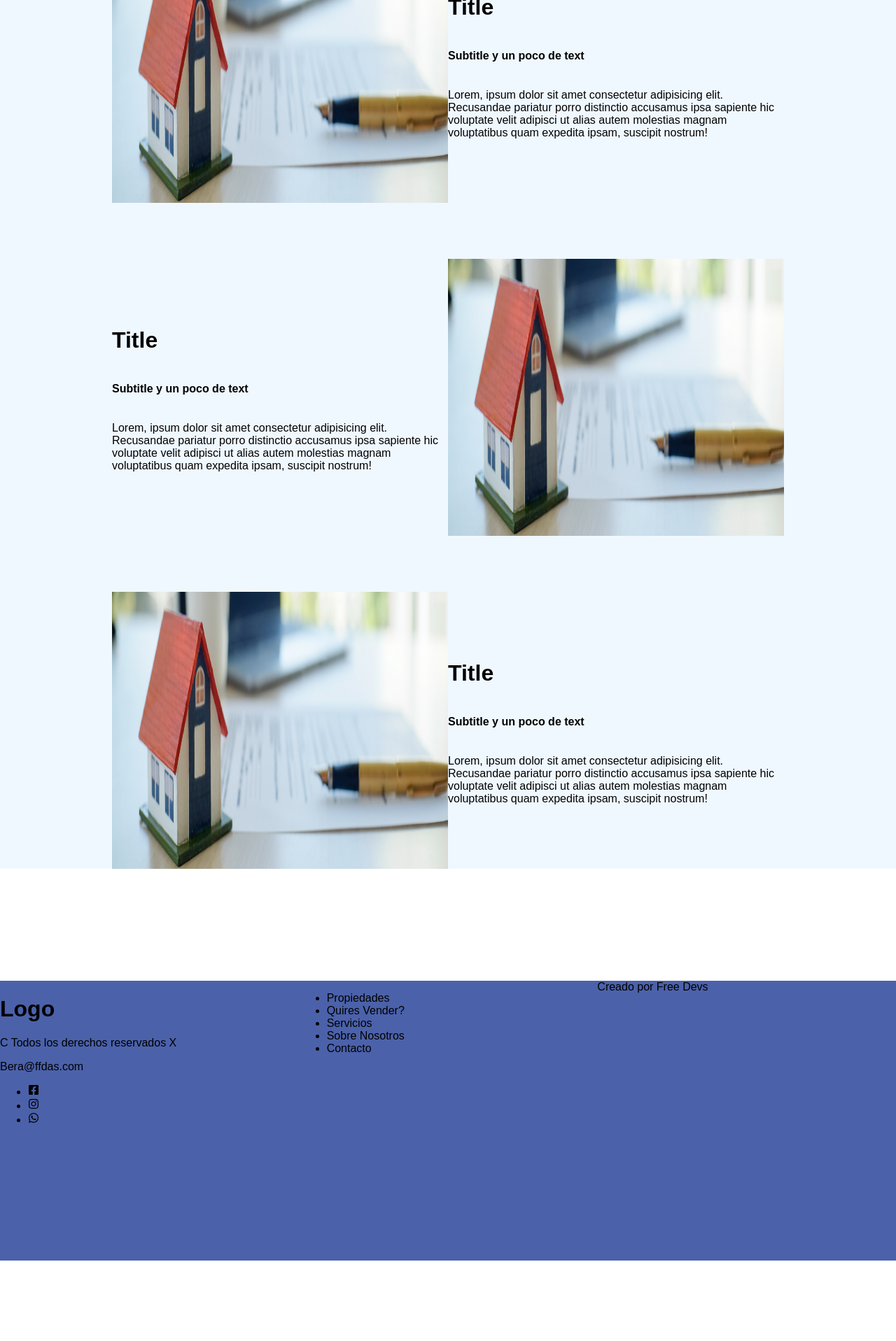
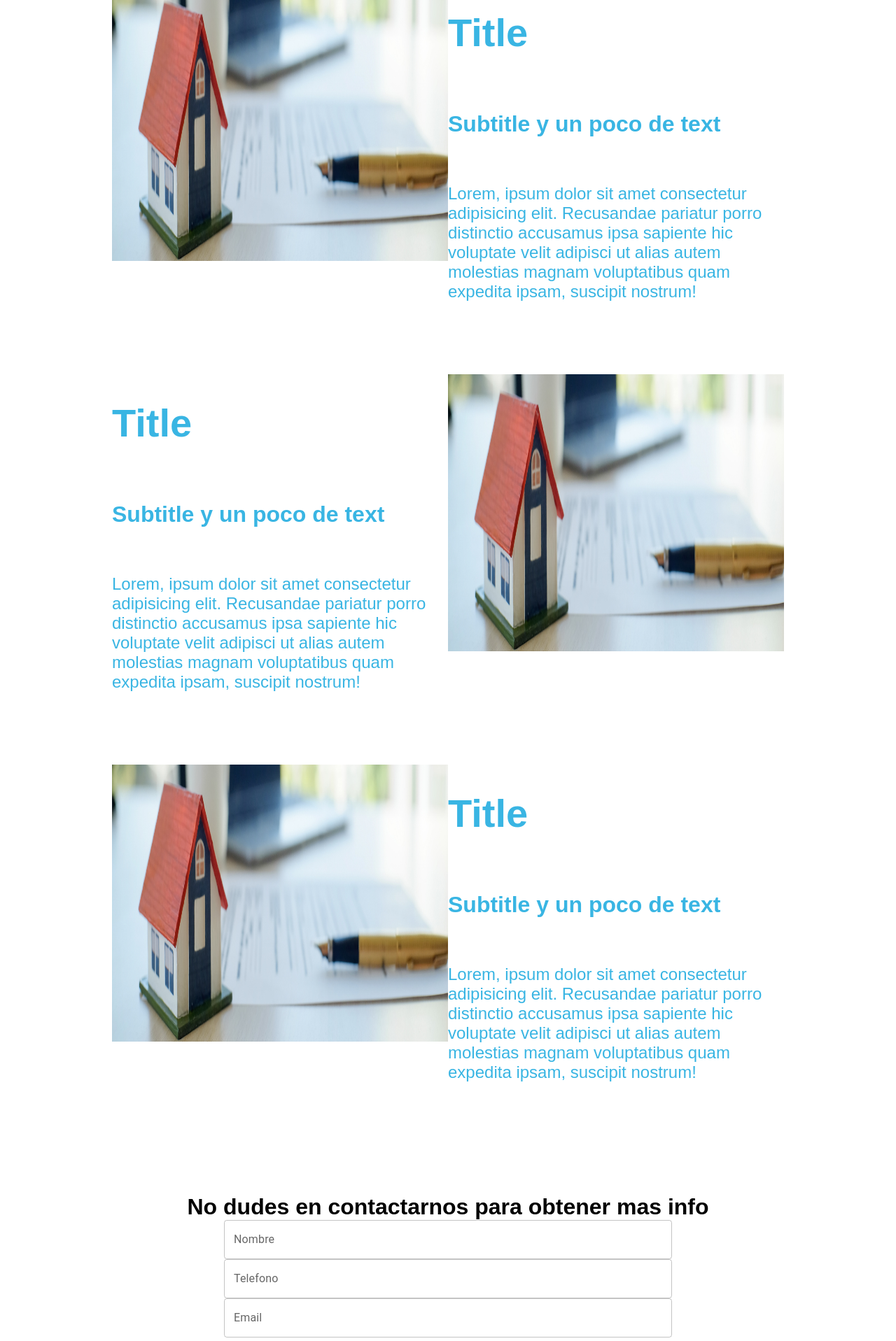
Before and after one commit to DeeRo-dev/Inmboliaria, a Next.js app: page /servicios in a window 1280 px wide. Shown: the part 880-2797 px from the top of the page at 70% size. Before the commit the page ends 2682 px from the top, so only its background shows below. Built offline with nearby package versions, Linux system fonts and the light colour scheme.

Commit message:
Formulario de serv

```diff
--- a/package.json
+++ b/package.json
@@ -9,6 +9,10 @@
     "lint": "next lint"
   },
   "dependencies": {
+    "@emotion/react": "^11.10.5",
+    "@emotion/styled": "^11.10.5",
+    "@mui/material": "^5.10.15",
+    "@mui/material-next": "^6.0.0-alpha.63",
     "@nextui-org/react": "^1.0.0-beta.10",
     "babel-preset-next": "^1.4.0",
     "bootstrap": "^5.2.2",
--- a/pages/servicios/index.jsx
+++ b/pages/servicios/index.jsx
@@ -3,6 +3,9 @@ import imag from "../../public/banner.jpg";
 import {Footer} from "../../components/Footer"
 import {NavBar} from "../../components/ui/index.jsx";
 import Image from 'next/image';
+import Button from '@mui/material/Button';
+ import { TextField } from '@mui/material';
+
 const Servicios = ()=> {
   return(
     <div>
@@ -14,40 +17,60 @@ const Servicios = ()=> {
     <div className={style.content}>
      <div className={style.infoServ}>
       <div className={style.contentText}>
-        <h1>Title</h1>
-        <h4>Subtitle y un poco de text</h4>
-        <p>Lorem, ipsum dolor sit amet consectetur adipisicing elit. Recusandae pariatur porro distinctio accusamus ipsa sapiente hic voluptate velit adipisci ut alias autem molestias magnam voluptatibus quam expedita ipsam, suscipit nostrum!</p>
+        <h1 className={style.title}>Title</h1>
+        <h4 className={style.subTitle}>Subtitle y un poco de text</h4>
+        <p className={style.parrafo}>Lorem, ipsum dolor sit amet consectetur adipisicing elit. Recusandae pariatur porro distinctio accusamus ipsa sapiente hic voluptate velit adipisci ut alias autem molestias magnam voluptatibus quam expedita ipsam, suscipit nostrum!</p>
       </div>
       <Image className={style.img} src={imag}/>
      </div>
      <div className={style.infoServ}>
       <Image className={style.img} src={imag}/>
       <div className={style.contentText}>
-      <h1>Title</h1>
-        <h4>Subtitle y un poco de text</h4>
-        <p>Lorem, ipsum dolor sit amet consectetur adipisicing elit. Recusandae pariatur porro distinctio accusamus ipsa sapiente hic voluptate velit adipisci ut alias autem molestias magnam voluptatibus quam expedita ipsam, suscipit nostrum!</p>
+      <h1 className={style.title}>Title</h1>
+        <h4 className={style.subTitle}>Subtitle y un poco de text</h4>
+        <p className={style.parrafo}>Lorem, ipsum dolor sit amet consectetur adipisicing elit. Recusandae pariatur porro distinctio accusamus ipsa sapiente hic voluptate velit adipisci ut alias autem molestias magnam voluptatibus quam expedita ipsam, suscipit nostrum!</p>
       </div>
 
      </div>
      <div className={style.infoServ}>
       <div className={style.contentText}>
-      <h1>Title</h1>
-        <h4>Subtitle y un poco de text</h4>
-        <p>Lorem, ipsum dolor sit amet consectetur adipisicing elit. Recusandae pariatur porro distinctio accusamus ipsa sapiente hic voluptate velit adipisci ut alias autem molestias magnam voluptatibus quam expedita ipsam, suscipit nostrum!</p>
+      <h1 className={style.title}>Title</h1>
+        <h4 className={style.subTitle}>Subtitle y un poco de text</h4>
+        <p className={style.parrafo}>Lorem, ipsum dolor sit amet consectetur adipisicing elit. Recusandae pariatur porro distinctio accusamus ipsa sapiente hic voluptate velit adipisci ut alias autem molestias magnam voluptatibus quam expedita ipsam, suscipit nostrum!</p>
       </div>
       <Image className={style.img} src={imag}/>
      </div>
      <div className={style.infoServ}>
      <Image className={style.img} src={imag}/>
       <div className={style.contentText}>
-      <h1>Title</h1>
-        <h4>Subtitle y un poco de text</h4>
-        <p>Lorem, ipsum dolor sit amet consectetur adipisicing elit. Recusandae pariatur porro distinctio accusamus ipsa sapiente hic voluptate velit adipisci ut alias autem molestias magnam voluptatibus quam expedita ipsam, suscipit nostrum!</p>
+      <h1 className={style.title}>Title</h1>
+        <h4 className={style.subTitle}>Subtitle y un poco de text</h4>
+        <p className={style.parrafo}>Lorem, ipsum dolor sit amet consectetur adipisicing elit. Recusandae pariatur porro distinctio accusamus ipsa sapiente hic voluptate velit adipisci ut alias autem molestias magnam voluptatibus quam expedita ipsam, suscipit nostrum!</p>
       </div>
 
      </div>
     </div>
+    <div className={style.contentForm}>
+      <h2 className={style.titleForm}>No dudes en contactarnos para obtener mas info</h2>
+      <form className={style.form} action="">
+              <TextField className={style.input} id="outlined-basic" label="Nombre" variant="outlined" />
+              <TextField className={style.input} id="outlined-basic" label="Telefono" variant="outlined" />
+              <TextField className={style.input} id="outlined-basic" label="Email" variant="outlined" />
+             <div className={style.check}>
+             <input type="checkbox" name="check" id="" />
+              <label htmlFor="">He leído y acepto las politicas de uso</label>
+             </div>
+              <Button variant="contained" size="large">
+          Enviar
+        </Button>
+        <span className={style.span}>Lorem ipsum dolor sit amet consectetur, adipisicing elit. Labore, fuga velit! Consequuntur, modi quisquam fugiat illum perferendis debitis dolor autem dolorum architecto ab, accusamus nostrum. Modi sint quia neque doloribus?
+        Dignissimos, eum alias amet tenetur molestias qui. Aliquam tempora consequuntur nobis fuga non, cupiditate, atque doloremque odio, iusto est ex facilis nihil esse nostrum voluptatibus alias assumenda. Voluptas, sit blanditiis.
+        In dolore est sed modi culpa consequuntur tempora, quod iste debitis, voluptates excepturi mollitia fugiat. Ea obcaecati at laborum tempora, modi veniam dolorum. Velit pariatur nostrum excepturi dicta perferendis nam.
+        Ullam necessitatibus rem ipsam totam suscipit quam temporibus, recusandae fuga ratione sapiente accusantium perferendis dignissimos asperiores minus pariatur quos Ullam, veritatis esse.
+        Temporibus m inventore si, ab nostrum dignissimos assumenda optio recusandae, incidunt odit rem neque libero amet obcaecati soluta ea sint? Consectetur quidem culpa doloremque, quibusdam quae quam consequuntur?</span>
+      </form>
 
+    </div>
   <Footer/>
    </div>
   )
--- a/styles/Servicios.module.css
+++ b/styles/Servicios.module.css
@@ -13,7 +13,7 @@
   margin-left: 7vh;
 }
 .content{
-  background-color: aliceblue;
+  background-color: #fff;
   width: 100%;
   height: auto;
   display: flex;
@@ -37,4 +37,43 @@
   flex-direction: column;
   width: 50%;
   margin: auto;
+  color: #39B5E3;
 }
+.title{
+  font-size: 7vh;
+
+}
+.subTitle{
+  font-size: 4vh;
+}
+.parrafo{
+  font-size: 3vh;
+}
+
+.contentForm{
+  margin-top: 10vh;
+
+}
+.titleForm{
+  margin: auto;
+  padding-top: 7vh;
+  text-align: center;
+  font-size: 4vh;
+
+}
+.form{
+  display: flex;
+  flex-direction: column;
+  width: 50%;
+  margin: auto;
+}
+
+.input{
+  margin-top: 3vh;
+}
+.check{
+  padding: 2vh 0 ;
+}
+.span{
+  padding: 2vh 0 ;
+}
```
Also changed, not shown: 1 other file (tests, documents, lock files or other folders).
